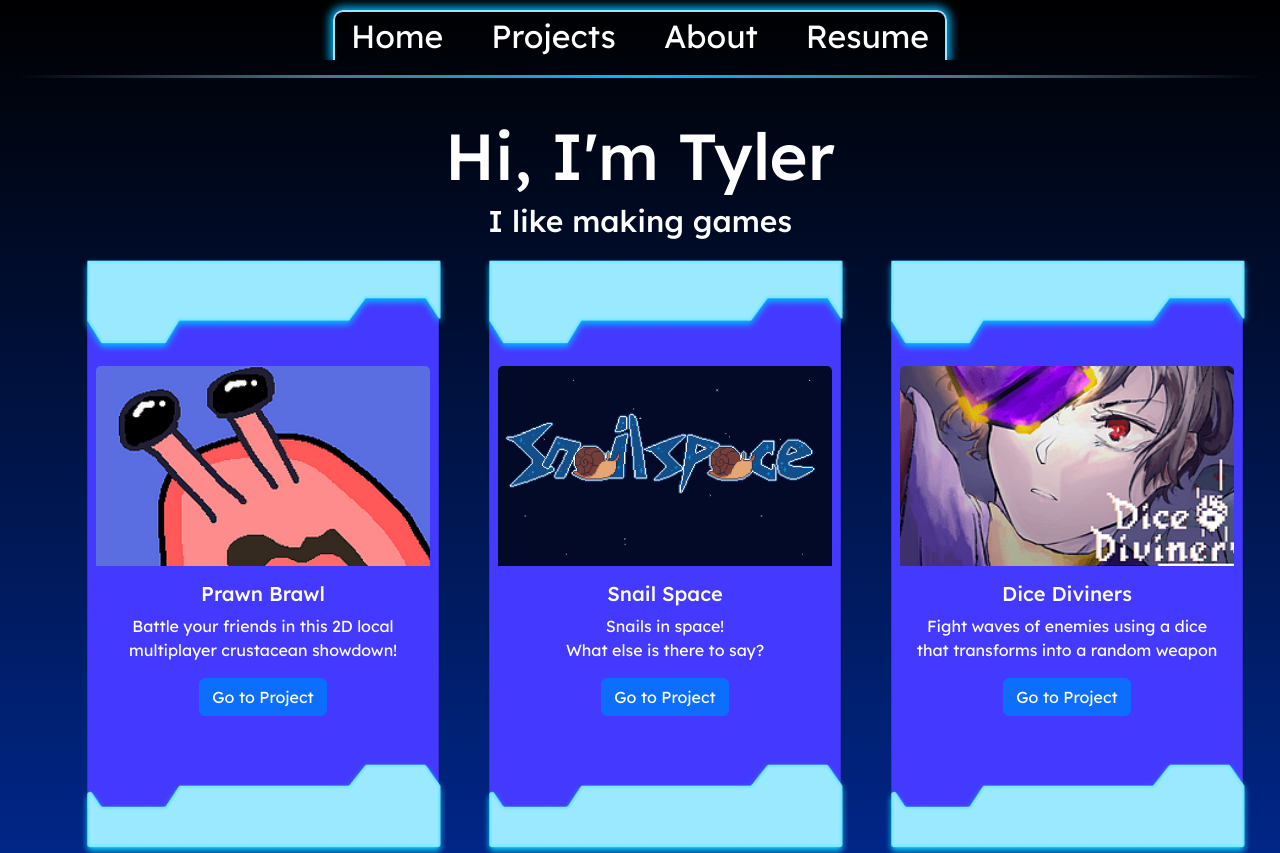
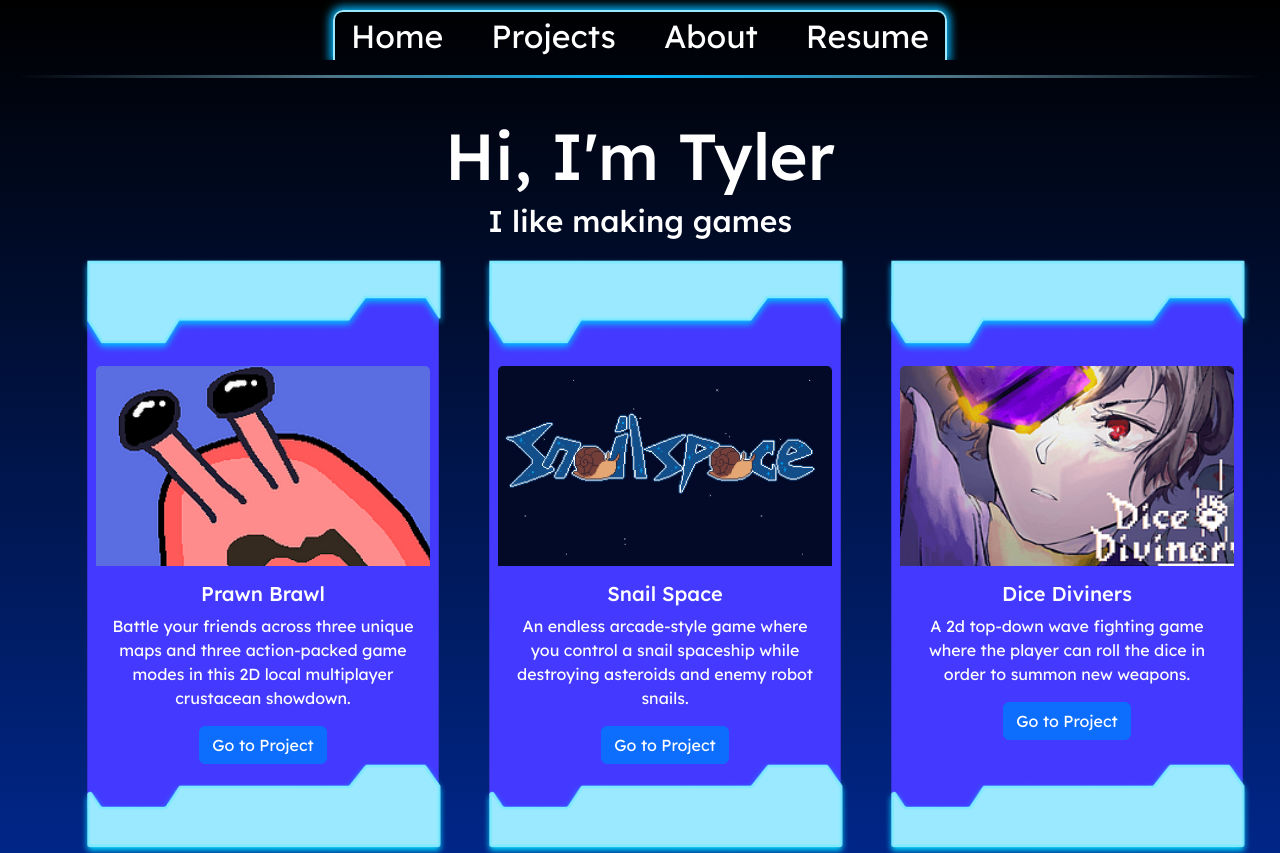
Before and after one commit to Tysty/portfolio-2.0, a React (Vite) app: page / in a window 1280 px wide. Shown: the top 853 px of the page. Built offline with nearby package versions, Linux system fonts and the light colour scheme.

Commit message:
Home page automation and bootstrap carousel fixed

```diff
--- a/src/components/Home.tsx
+++ b/src/components/Home.tsx
@@ -1,6 +1,6 @@
 import ProjectCard from "./ProjectCard";
 import CircleLink from "./CircleLink";
-import * as images from "../assets";
+import { projects } from "../projects";
 
 function Home() {
   return (
@@ -10,28 +10,22 @@ function Home() {
       <h3 className="center home-text">I like making games</h3>
       <div className="center h-group">
         <ProjectCard
-          title="Prawn Brawl"
-          image={images.PrawnThumb}
-          desc="Battle your friends in this 2D local multiplayer crustacean showdown!"
-          link="/projects/prawnbrawl"
+          title={projects[0].title}
+          image={projects[0].thumbnail}
+          desc={projects[0].desc}
+          link={projects[0].id}
         />
         <ProjectCard
-          title="Snail Space"
-          image={images.SnailThumb}
-          desc={
-            <>
-              Snails in space!
-              <br />
-              What else is there to say?
-            </>
-          }
-          link="/projects/snailspace"
+          title={projects[1].title}
+          image={projects[1].thumbnail}
+          desc={projects[1].desc}
+          link={projects[1].id}
         />
         <ProjectCard
-          title="Dice Diviners"
-          image={images.dicediviners}
-          desc="Fight waves of enemies using a dice that transforms into a random weapon"
-          link="/projects/dicediviners"
+          title={projects[2].title}
+          image={projects[2].thumbnail}
+          desc={projects[2].desc}
+          link={projects[2].id}
         />
       </div>
       <br />
--- a/src/components/ProjectWindow.tsx
+++ b/src/components/ProjectWindow.tsx
@@ -2,17 +2,25 @@ import { useParams } from "react-router-dom";
 import PageNotFound from "../components/PageNotFound";
 import { projects } from "../projects";
 
+const carouselImageStyle: React.CSSProperties = {
+  height: "500px",
+  objectFit: "cover",
+};
+
 function ProjectWindow() {
   const { id } = useParams();
   const project = projects.find((p) => p.id === id);
+
   if (!project) return <PageNotFound />;
+
   return (
     <>
       <div className="h-group">
         <div id="myCarousel" className="carousel slide" data-bs-ride="carousel">
           <div className="carousel-indicators">
-            {project.images.map((image, index) => (
+            {project.images.map((_, index) => (
               <button
+                key={index}
                 type="button"
                 data-bs-target="#myCarousel"
                 data-bs-slide-to={index}
@@ -23,15 +31,15 @@ function ProjectWindow() {
 
           <div className="carousel-inner">
             {project.images.map((image, index) => (
-              <div className={`carousel-item ${index === 0 ? "active" : ""}`}>
+              <div
+                key={index}
+                className={`carousel-item ${index === 0 ? "active" : ""}`}
+              >
                 <img
                   src={image}
                   className="d-block w-100"
-                  alt={"img" + index}
-                  style={{
-                    height: "500px",
-                    objectFit: "cover",
-                  }}
+                  alt={`${project.title} screenshot ${index + 1}`}
+                  style={carouselImageStyle}
                 />
               </div>
             ))}
@@ -56,27 +64,29 @@ function ProjectWindow() {
             <span className="visually-hidden">Next</span>
           </button>
         </div>
+
         <div>
           <h1 className="center home-title">{project.title}</h1>
           <p>{project.desc}</p>
-          <ul className="project-p" style={{ listStyleType: "none;" }}>
+          <ul className="project-p" style={{ listStyleType: "none" }}>
             <li>Development Time: {project.dev_time}</li>
             <li>Team Size: {project.team_size}</li>
-            <li>{"Tools: " + project.tools}</li>
+            <li>Tools: {project.tools}</li>
           </ul>
           <div className="nav-separator" />
-          <h1 className="project-title">My Involvement</h1>
+          <h1 className="project-title center">My Involvement</h1>
           <p>Role: {project.role}</p>
           <p>Things I did:</p>
-          <ul className="project-p" style={{ listStyleType: "none;" }}>
-            {project.implementations.map((implementation) => (
-              <li>{"- " + implementation}</li>
+          <ul className="project-p" style={{ listStyleType: "none" }}>
+            {project.implementations.map((implementation, index) => (
+              <li key={index}>- {implementation}</li>
             ))}
           </ul>
         </div>
       </div>
+
       <div className="nav-separator" />
-      <h1 className="project-title">Retrospective</h1>
+      <h1 className="project-title center">Retrospective</h1>
       <p>{project.retrospective}</p>
     </>
   );
--- a/src/main.tsx
+++ b/src/main.tsx
@@ -1,6 +1,7 @@
 import { StrictMode } from "react";
 import { createRoot } from "react-dom/client";
 import "bootstrap/dist/css/bootstrap.css";
+import "bootstrap/dist/js/bootstrap.bundle.min.js";
 import App from "./App.tsx";
 import { BrowserRouter } from "react-router-dom";
 
```
